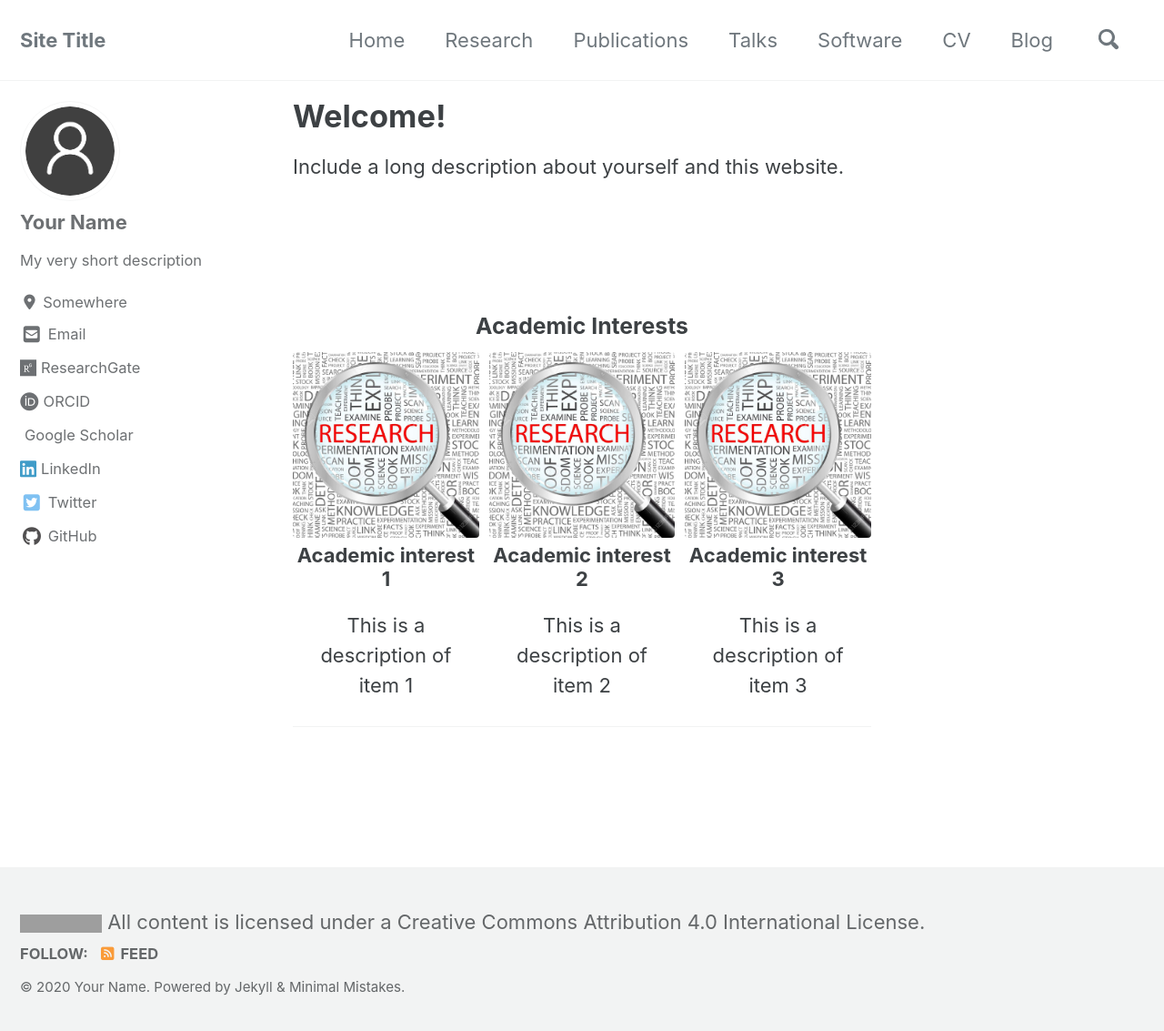
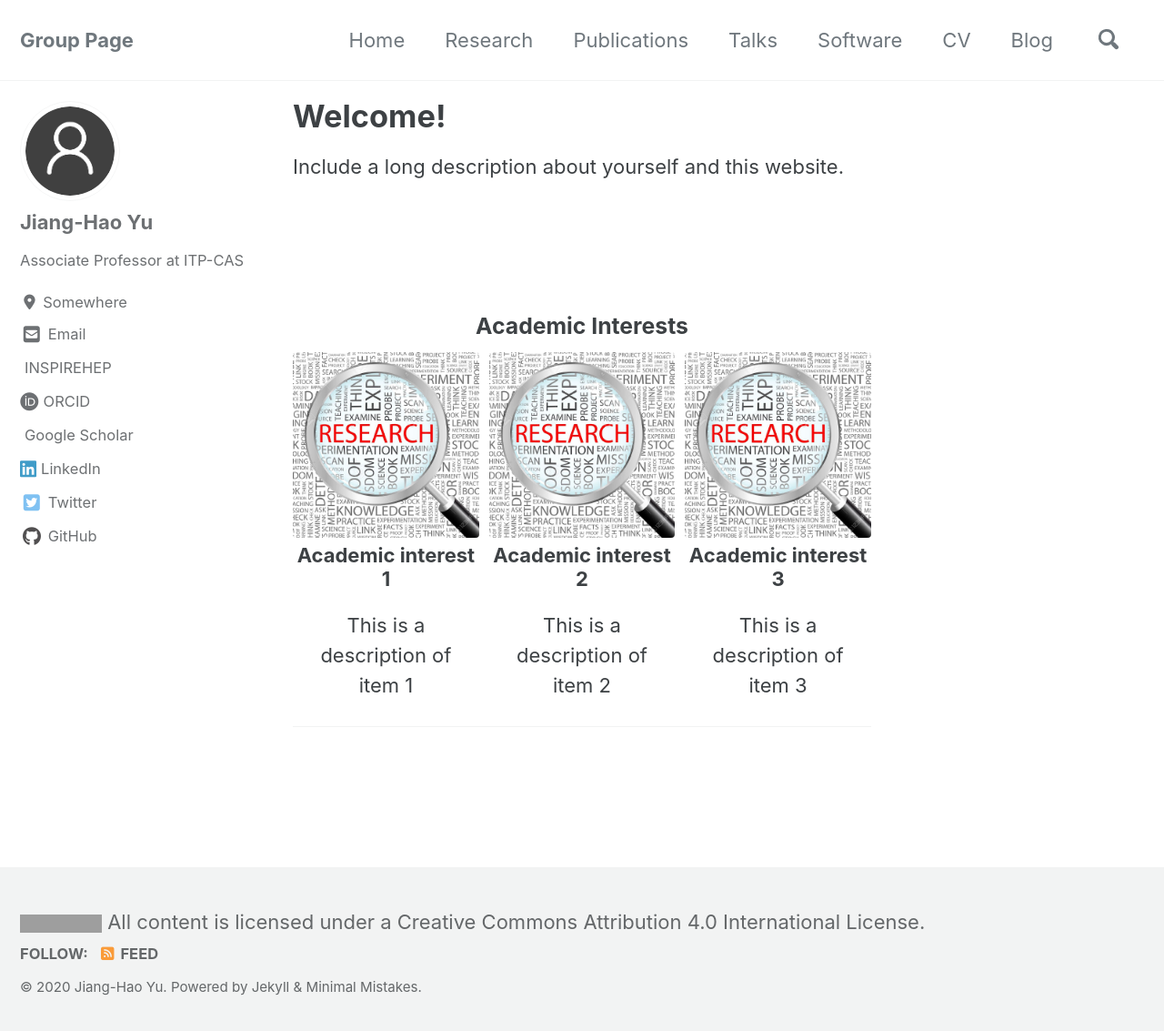
Before and after one commit to jhyu-itp/jhyu-itp.github.io, a Jekyll site: the page built from _pages/index.md, in a window 1280 px wide and 1141 px high. Shown: the top 1133 px of the window at 91% size. Built offline with Jekyll 4.4.1, drawn with Linux system fonts in a browser that asks for light colours; cached includes are drawn as plain includes; nearby versions of some CDN libraries; a style sheet for code colours, icons or effects is not loaded; grey boxes are pictures that could not be loaded.

Commit message:
Update _config.yml

```diff
--- a/_config.yml
+++ b/_config.yml
@@ -12,27 +12,27 @@
 # Basic info
 ##################################################
 locale                   : "en-US"
-title                    : "Site Title"
+title                    : "Group Page"
 subtitle                 : # site tagline that appears below site title in masthead
 title_separator          : "-"
-name                     : "Your Name"
+name                     : "Jiang-Hao Yu"
 description              : "An amazing website."
 
 # Site Author info
 ##################################################
 author:
-  name             : "Your Name"
+  name             : "Jiang-Hao Yu"
   avatar           : "/assets/images/bio-photo.png"
-  bio              : "My very short description"
+  bio              : "Associate Professor at ITP-CAS"
   location: "Somewhere"
   #links that appear in the authors navigation sidebar
   links:
     - label: "Email"
       icon: "fas fa-fw fa-envelope-square fa-lg"
-      url: "mailto:your_email@email.com"
-    - label: "ResearchGate"
-      icon: "fab fa-researchgate fa-lg"
-      url: "https://www.researchgate.net/"
+      url: "mailto:jhyu@itp.ac.cn"
+    - label: "INSPIREHEP"
+      icon: "fab fa-inspirehep fa-lg"
+      url: "https://inspirehep.net/authors/1066117"
     - label: "ORCID"
       icon: "fab fa-orcid fa-lg"
       url: "https://orcid.org/"
@@ -47,7 +47,7 @@ author:
       url: "https://twitter.com/"
     - label: "GitHub"
       icon: "fab fa-fw fa-github fa-lg"
-      url: "https://github.com/"
+      url: "https://jhyu-itp.github.com/"
 
 # Social Sharing
 ##################################################
```
